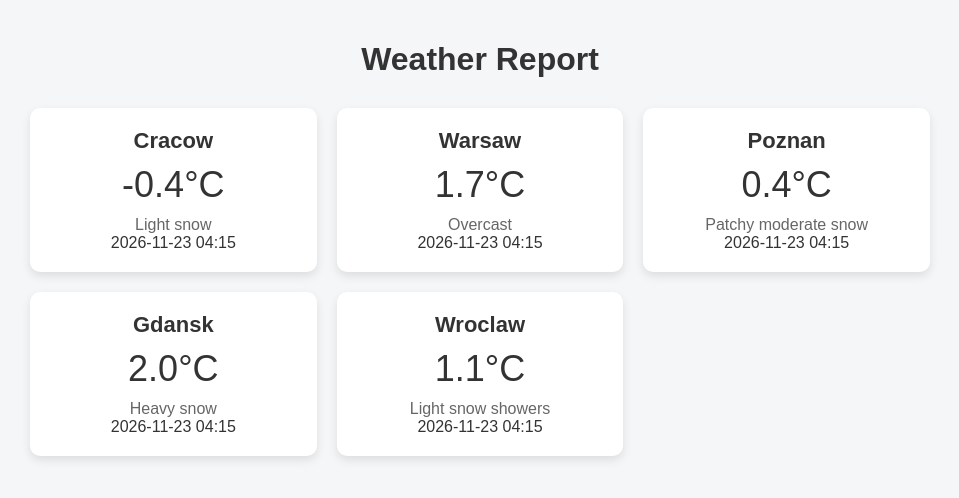
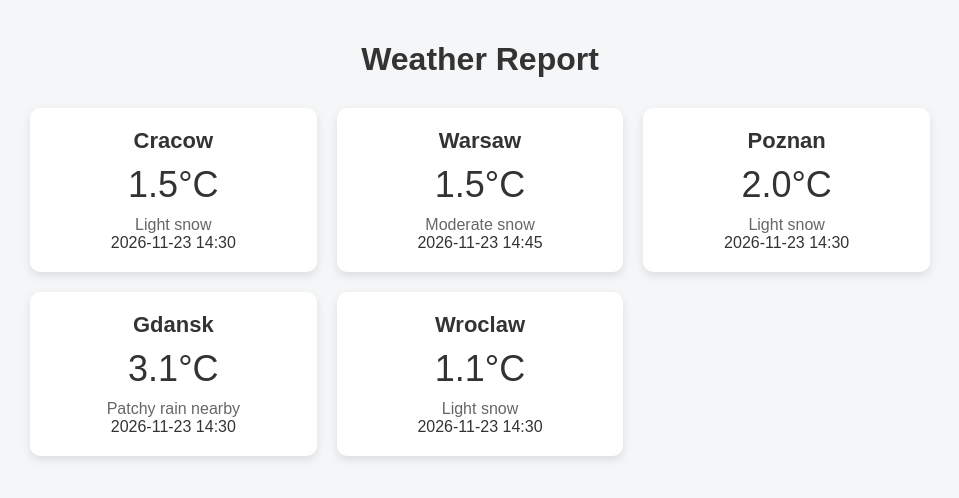
Before and after one commit to Mascotte33/cron-data-puller, a plain HTML site: page index.html in a window 1280 px wide. Shown: the whole page, without its empty margins (160-1119 px from the left). Drawn offline with Linux system fonts and the light colour scheme.

Commit message:
Update weather report (scheduled)

```diff
--- a/index.html
+++ b/index.html
@@ -83,41 +83,41 @@
 
                 <div class="weather-card">
                     <div class="city">Cracow</div>
-                    <div class="temp">-0.4°C</div>
+                    <div class="temp">1.5°C</div>
                     <div class="condition">Light snow</div>
-                    <div class="last_updated">2026-11-23 04:15</div>
+                    <div class="last_updated">2026-11-23 14:30</div>
                 </div>
 
 
                 <div class="weather-card">
                     <div class="city">Warsaw</div>
-                    <div class="temp">1.7°C</div>
-                    <div class="condition">Overcast</div>
-                    <div class="last_updated">2026-11-23 04:15</div>
+                    <div class="temp">1.5°C</div>
+                    <div class="condition">Moderate snow</div>
+                    <div class="last_updated">2026-11-23 14:45</div>
                 </div>
 
 
                 <div class="weather-card">
                     <div class="city">Poznan</div>
-                    <div class="temp">0.4°C</div>
-                    <div class="condition">Patchy moderate snow</div>
-                    <div class="last_updated">2026-11-23 04:15</div>
+                    <div class="temp">2.0°C</div>
+                    <div class="condition">Light snow</div>
+                    <div class="last_updated">2026-11-23 14:30</div>
                 </div>
 
 
                 <div class="weather-card">
                     <div class="city">Gdansk</div>
-                    <div class="temp">2.0°C</div>
-                    <div class="condition">Heavy snow</div>
-                    <div class="last_updated">2026-11-23 04:15</div>
+                    <div class="temp">3.1°C</div>
+                    <div class="condition">Patchy rain nearby</div>
+                    <div class="last_updated">2026-11-23 14:30</div>
                 </div>
 
 
                 <div class="weather-card">
                     <div class="city">Wroclaw</div>
                     <div class="temp">1.1°C</div>
-                    <div class="condition">Light snow showers</div>
-                    <div class="last_updated">2026-11-23 04:15</div>
+                    <div class="condition">Light snow</div>
+                    <div class="last_updated">2026-11-23 14:30</div>
                 </div>
 
     </section>
```
